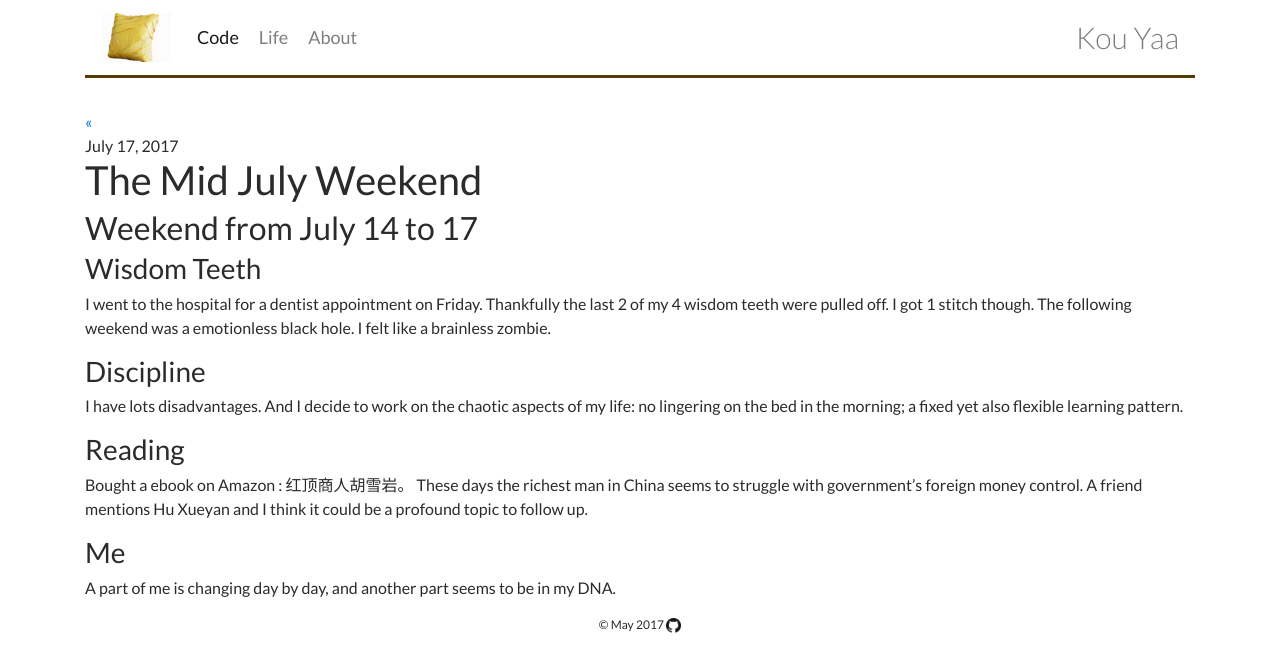
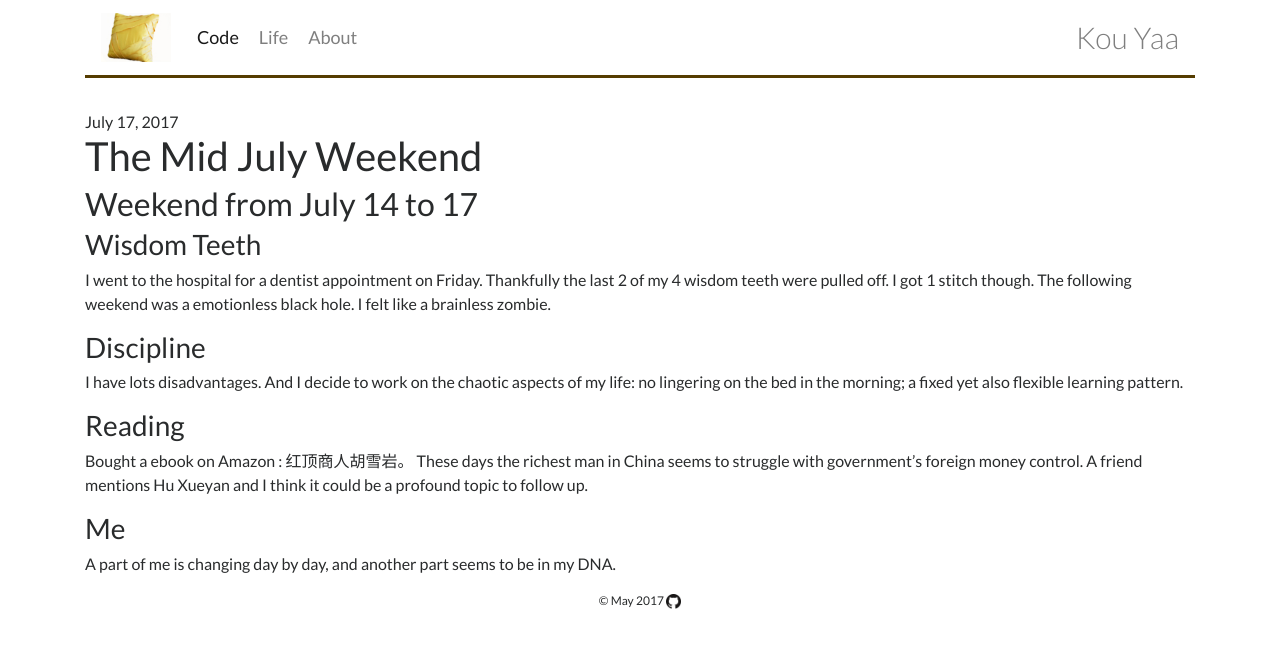
Before and after one commit to yinkouya/yinkouya.github.io, a Jekyll site: the page built from _posts/2017-07-17-The-Mid-July-Weekend.md, in a window 1280 px wide. Shown: the top 672 px of the page. Built offline with Jekyll 4.4.1, drawn with Linux system fonts in a browser that asks for light colours; nearby versions of some CDN libraries; our own code applies the rules of GitHub Pages for plain Markdown files; a script that is not in the unit is left out.

Commit message:
Update post.html

```diff
--- a/_layouts/post.html
+++ b/_layouts/post.html
@@ -3,7 +3,7 @@
 ---
 <article role="main">
     <header>
-      <a href="{{ site.baseurl }}/" id="home_link">«</a>
+      <a href="{{ site.baseurl }}/" id="home_link"><i class="fa fa-caret-left" aria-hidden="true"></i></a>
       <div class="article-date">{{ page.date | date:"%B %d, %Y" }}</div>
       <h1>{{ page.title }}</h1>
     </header>
```
